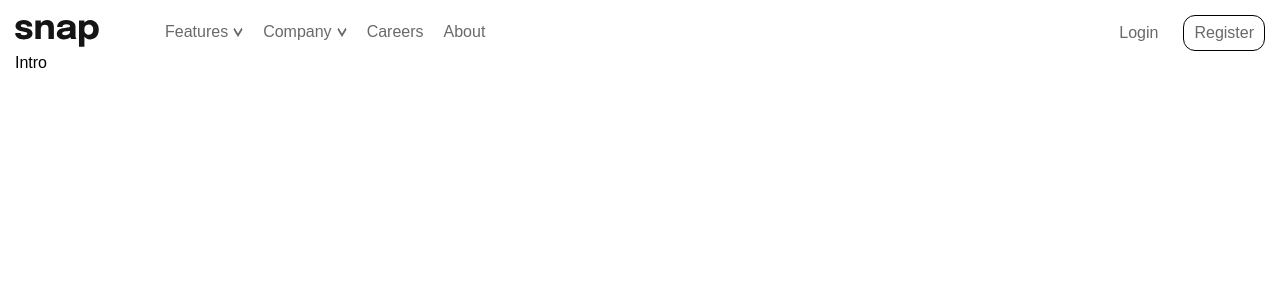
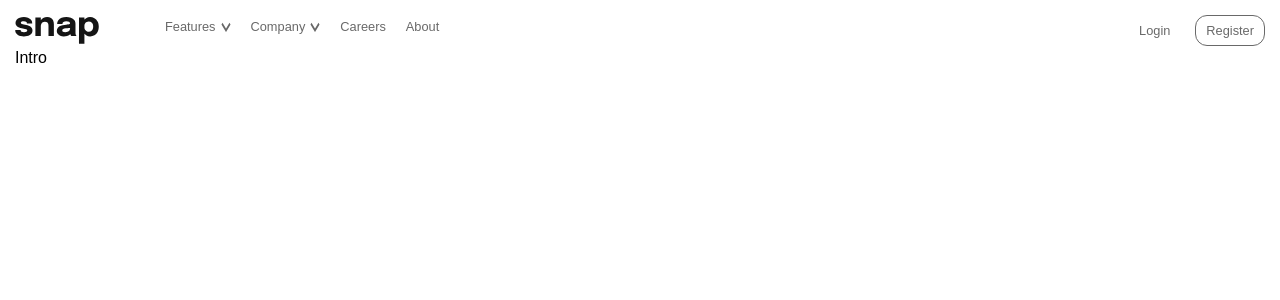
Before and after one commit to ChamodJ/Intro-Section, a React (Vite) app: page / in a window 1280 px wide. Shown: the top 300 px of the page. Built offline with nearby package versions, Linux system fonts and the light colour scheme.

Commit message:
Update Navbar.jsx

```diff
--- a/src/Components/Navbar.jsx
+++ b/src/Components/Navbar.jsx
@@ -8,7 +8,7 @@ const Navbar = () => {
     const [navToggleC, setNavtoggleC] = useState(false)
 
     return (
-        <div className='w-full flex justify-between items-center text-MGray'>
+        <div className='w-full flex justify-between items-center text-MGray text-[0.8rem]'>
             <div className='flex justify-start items-start flex-1'>
                 <div className='w-[150px]'>
                     <img src={logo} />
@@ -16,33 +16,33 @@ const Navbar = () => {
 
                 <div>
                     <ul className='flex justify-start items-center cursor-pointer '>
-                        <li className='mr-[20px] flex justify-center items-center hover:text-ABlack'>
+                        <li className='mr-[20px] flex justify-center items-center hover:text-ABlack hover:font-bold'>
                             <a href='#'>Features</a>
                             <img    src={navToggleF ? arrow_up : arrow_down}
                                     className='w-[10px] h-[10px] ml-[5px]'
                                     onClick={() => setNavtoggleF ((prev) => !prev)}/>
                         </li>
 
-                        <li className='mr-[20px] flex justify-center items-center hover:text-ABlack'>
+                        <li className='mr-[20px] flex justify-center items-center hover:text-ABlack hover:font-bold'>
                             <a href='#'>Company</a>
                             <img    src={navToggleC ? arrow_up : arrow_down}
                                     className='w-[10px] h-[10px] ml-[5px]'
                                     onClick={() => setNavtoggleC ((prev) => !prev)}/>
                         </li>
 
-                        <li className='mr-[20px] hover:text-ABlack'><a href='#'>Careers</a></li>
-                        <li className='mr-[20px] hover:text-ABlack'><a href='#'>About</a></li>
+                        <li className='mr-[20px] hover:text-ABlack hover:font-bold'><a href='#'>Careers</a></li>
+                        <li className='mr-[20px] hover:text-ABlack hover:font-bold'><a href='#'>About</a></li>
                     </ul>
                 </div>
             </div>
 
 
             <div className='flex justify-between items-center'>
-                <div className='mr-[25px] hover:text-ABlack' >
+                <div className='mr-[25px] hover:text-ABlack hover:font-bold' >
                     <a href='#'>Login</a>
                 </div>
 
-                <div className='border-[1px] border-black rounded-[12px] px-[10px] py-[5px] hover:text-ABlack'>
+                <div className='border-[1px] border-MGray rounded-[12px] px-[10px] py-[5px] hover:text-ABlack hover:border-ABlack hover:font-bold'>
                     <a href='#'>Register</a>
                 </div>
             </div>
```
